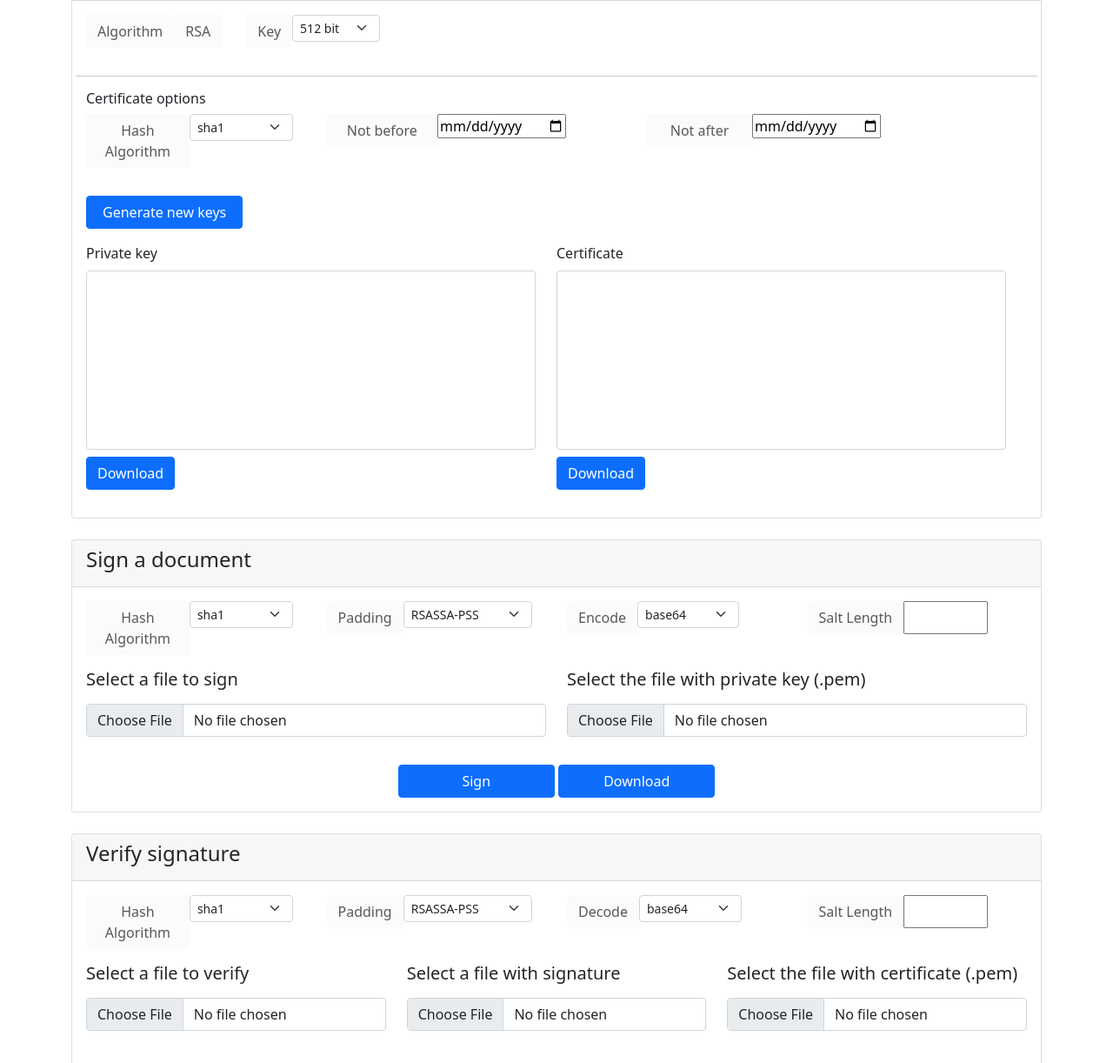
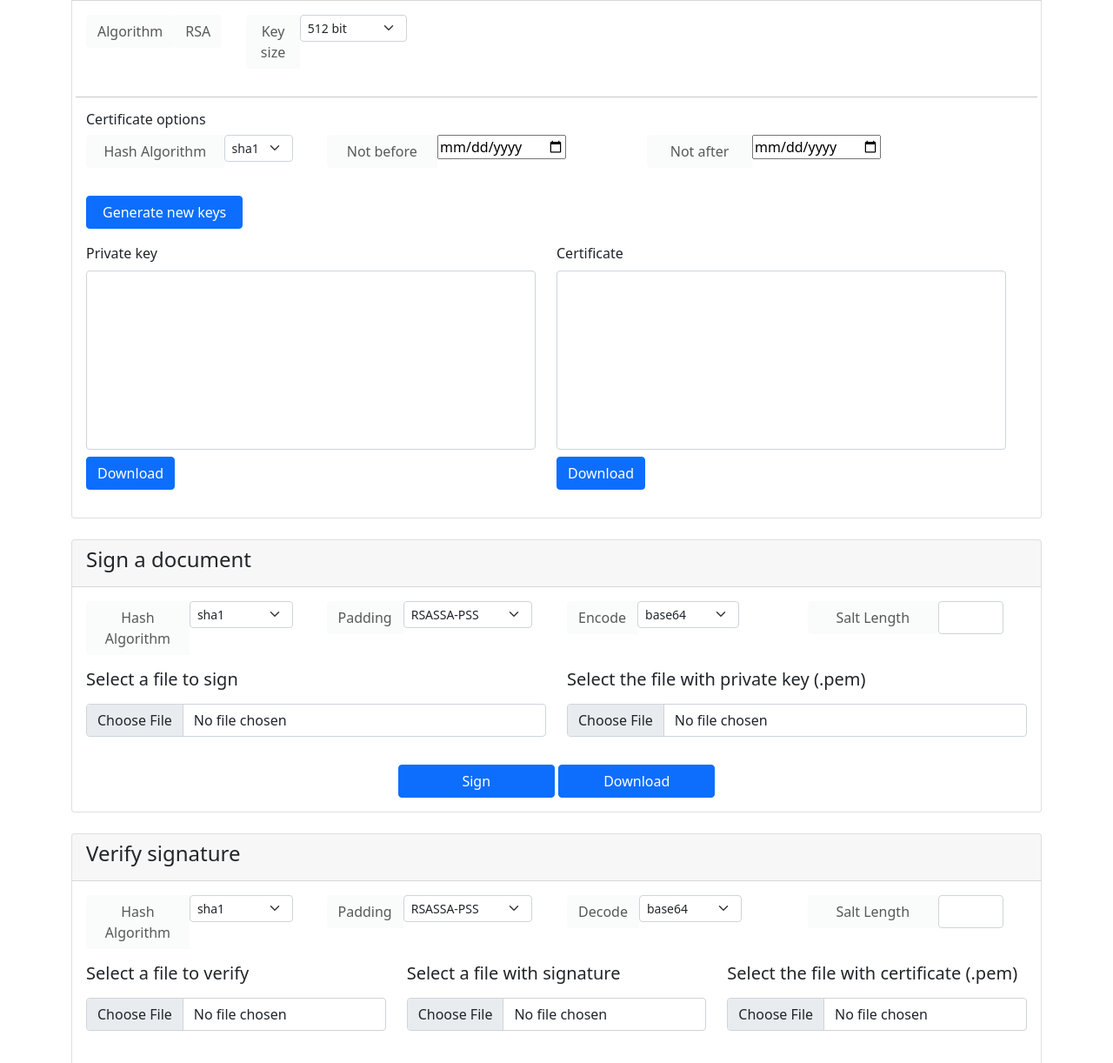
Before and after one commit to giselesousar/digital-signature-js, a website built with webpack: page index.html in a window 1280 px wide. Shown: the part 78-1300 px from the top of the page at 87% size. Built offline with nearby package versions, Linux system fonts and the light colour scheme.

```diff
--- a/index.html
+++ b/index.html
@@ -37,10 +37,10 @@
                             </div>
                             </div>
                         </div>
-                        <div class="col-md-3">
+                        <div class="col-md-4">
                             <div class="btn-group mb-3">
                                 <button type="button" class="btn btn-light" disabled>
-                                    Key
+                                    Key size
                                 </button>
                                 <div class="col-md-8">
                                     <select id="keySizeSelect" class="form-select form-select-sm" aria-label="Default select example">
@@ -62,7 +62,7 @@
                                 <button type="button" class="btn btn-light" disabled>
                                     Hash Algorithm
                                 </button>
-                                <div class="col-md-6">
+                                <div class="col-md-4">
                                     <select id="keyHashAlgorithm" class="form-select form-select-sm" aria-label="Default select example">
                                         <option value="sha1">sha1</option>
                                         <option value="sha256">sha256</option>
@@ -178,7 +178,9 @@
                             <button type="button" class="btn btn-light" disabled>
                                 Salt Length
                             </button>
-                            <input type="number" id="signSaltLength" min="1" max="490">
+                            <div class="col-md-4">
+                                <input class="form-control" type="number" id="signSaltLength" min="1" max="490">
+                            </div>
                         </div>
                     </div>
                 </div>
@@ -263,7 +265,9 @@
                             <button type="button" class="btn btn-light" disabled>
                                 Salt Length
                             </button>
-                            <input type="number" id="verifySaltLength" min="1" max="490">
+                            <div class="col-md-4">
+                                <input class="form-control" type="number" id="verifySaltLength" min="1" max="490">
+                            </div>
                         </div>
                     </div>
                     </div>
```
Also changed, not shown: README.md.
